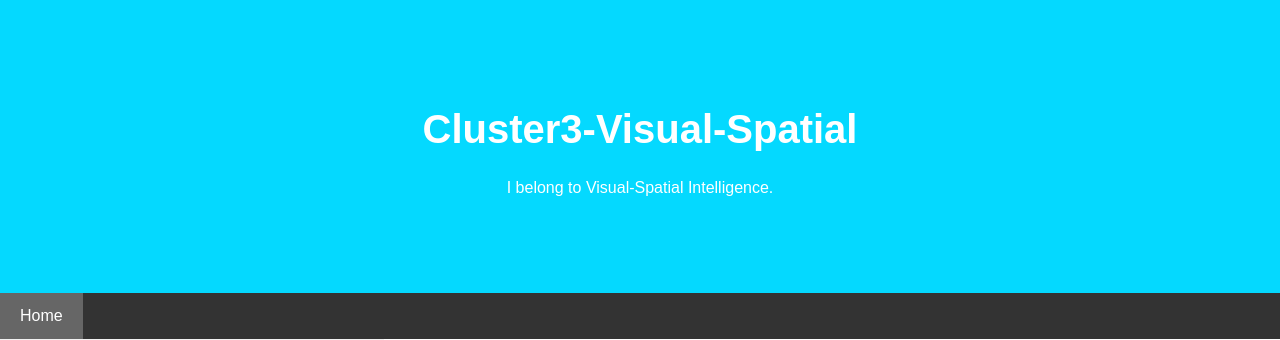
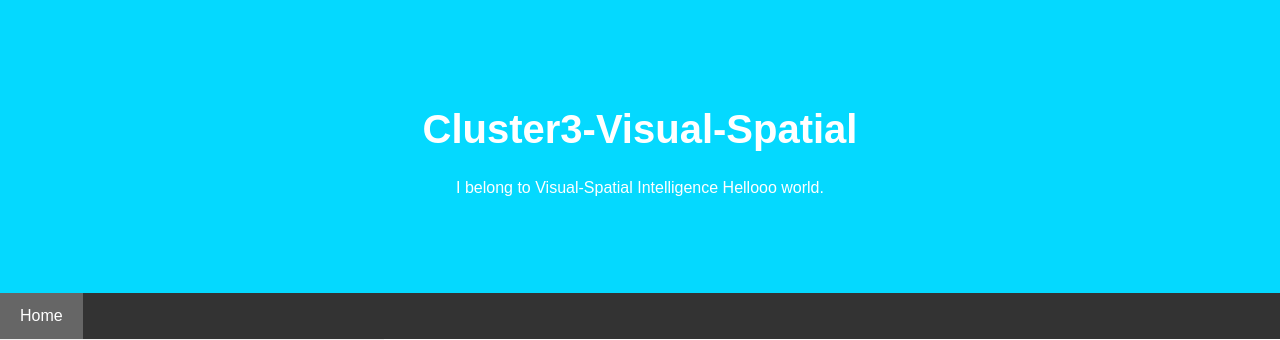
Before and after one commit to PavithraNanayakkara/flask-app, a Flask app: template templates/cluster3.html in a window 1280 px wide. Shown: the top 340 px of the page. Run offline with Flask 2, Linux system fonts and the light colour scheme; the template is opened without the code that fills it, so the values that code supplies are empty; parts of the project's set-up code (start-up, migrations or seed data) failed here and were passed over.

Commit message:
Update cluster3.html

```diff
--- a/templates/cluster3.html
+++ b/templates/cluster3.html
@@ -124,7 +124,7 @@ body {
 
 <div class="header">
   <h1>Cluster3-Visual-Spatial </h1>
-  <p>I belong  to Visual-Spatial Intelligence.</p>
+  <p>I belong  to Visual-Spatial Intelligence Hellooo world.</p>
 </div>
 
 <div class="navbar">
```
